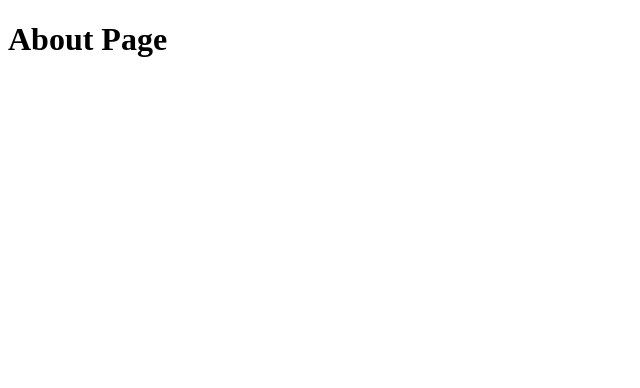
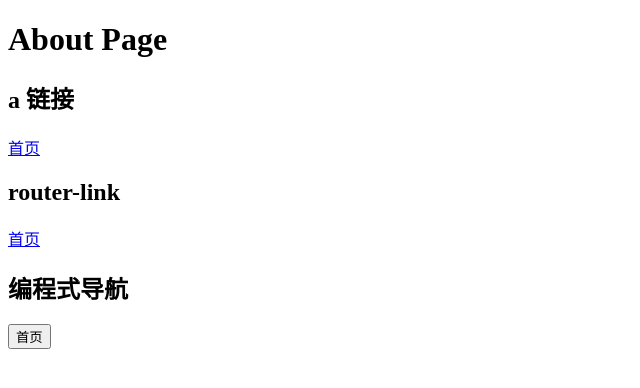
Before and after one commit to jwchan1996/nuxtjs-demo, a Nuxt app: page /about in a window 1280 px wide. Shown: the top 388 px of the page, without its empty margins (0-640 px from the left). Built offline with nearby package versions, Linux system fonts and the light colour scheme.

Commit message:
03-路由导航

```diff
--- a/pages/about.vue
+++ b/pages/about.vue
@@ -1,12 +1,28 @@
 <template>
   <div class="about">
     <h1>About Page</h1>
+
+    <!-- a 链接，刷新导航，走服务端渲染 -->
+    <h2>a 链接</h2>
+    <a href="/">首页</a>
+
+    <!-- routre-link 导航链接组件 -->
+    <h2>router-link</h2>
+    <router-link to="/">首页</router-link>
+
+    <h2>编程式导航</h2>
+    <button @click="toHome">首页</button>
   </div>
 </template>
 
 <script>
 export default {
-  name: 'AboutPage'
+  name: 'AboutPage',
+  methods: {
+    toHome () {
+      this.$router.push('/')
+    }
+  }
 }
 </script>
 
```
